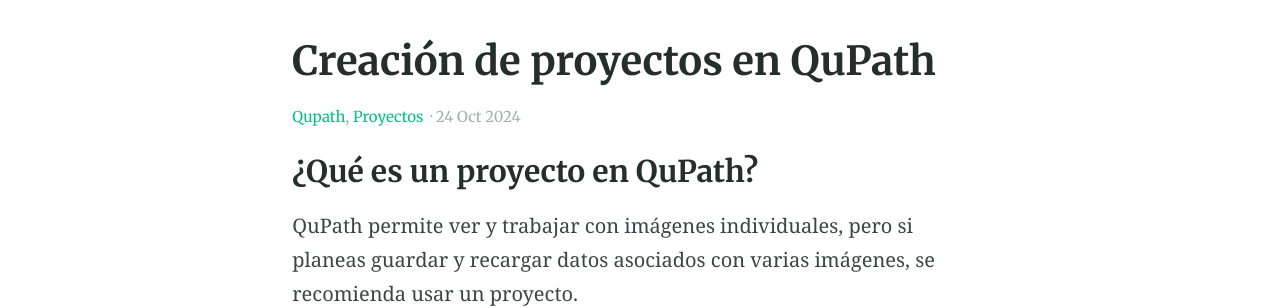
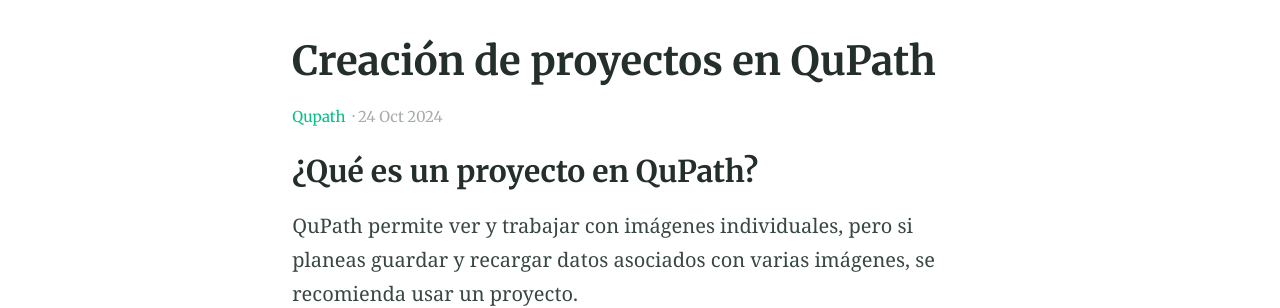
Before and after one commit to acnilo/202411_LNMA_IA-mIF, a Jekyll site: the page built from _posts/2024-10-24-QupathProjects.md, in a window 1280 px wide and 900 px high. Shown: the part 391-699 px from the top of the window. Built offline with Jekyll 4.4.1, drawn with Linux system fonts in a browser that asks for light colours; nearby versions of some CDN libraries.

Commit message:
Update 2024-10-24-QupathProjects.md

```diff
--- a/_posts/2024-10-24-QupathProjects.md
+++ b/_posts/2024-10-24-QupathProjects.md
@@ -3,7 +3,6 @@
 date: 2024-10-24
 categories:
 - Qupath
-- Proyectos
 excerpt: |
   Creación de proyecto en QuPath
 feature_text: |
```
